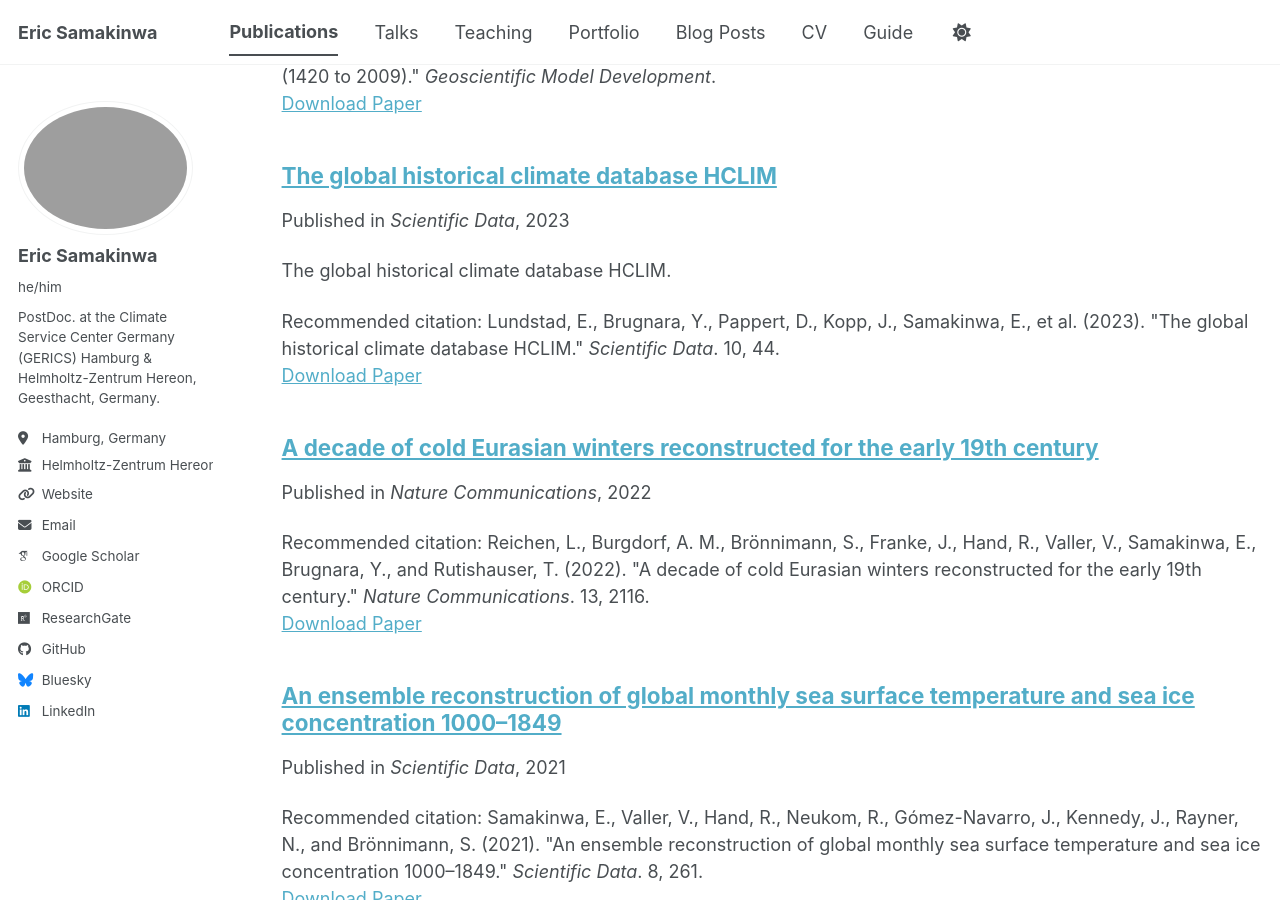
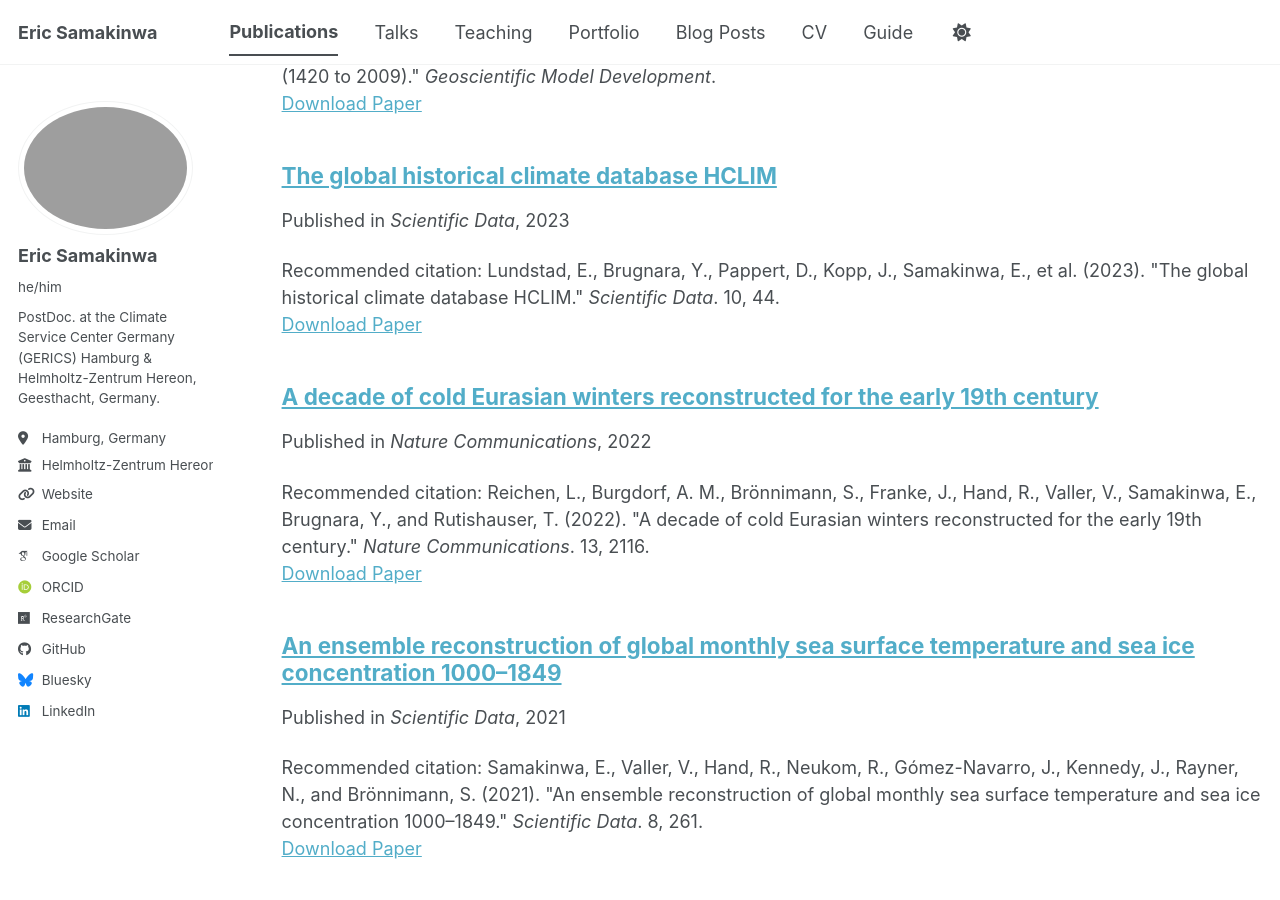
Before and after one commit to shamakson/shamakson.github.io, a Jekyll site: the page built from _pages/publications.html, in a window 1280 px wide and 900 px high, scrolled down 1588 px. Built offline with Jekyll 4.4.1, drawn with Linux system fonts in a browser that asks for light colours; some web fonts are replaced; a script bundle is joined from its source files by our own code; library files that are not in the unit come from our copies.

Commit message:
Clear excerpt field in HCLIM publication metadata
Updated the excerpt field to be empty.

```diff
--- a/_publications/2023-01-01-global-historical-climate-database-hclim.md
+++ b/_publications/2023-01-01-global-historical-climate-database-hclim.md
@@ -3,7 +3,7 @@ title: "The global historical climate database HCLIM"
 collection: publications
 category: manuscripts
 permalink: /publication/2023-01-01-global-historical-climate-database-hclim
-excerpt: 'The global historical climate database HCLIM.'
+excerpt: ''
 date: 2023-01-01
 venue: 'Scientific Data'
 paperurl: 'https://doi.org/10.1038/s41597-022-01919-w'
```
